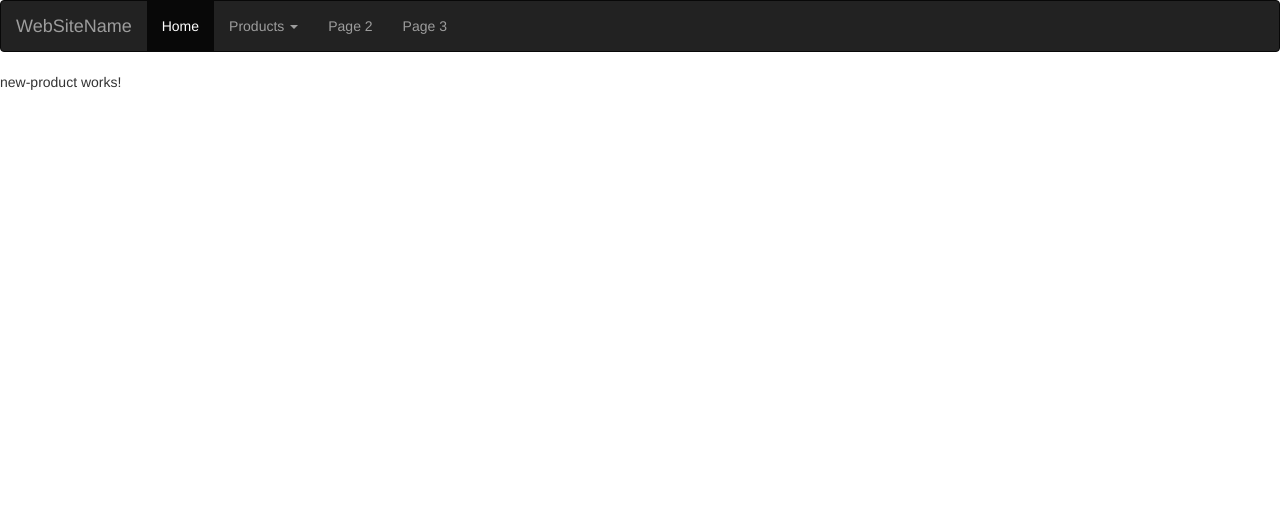
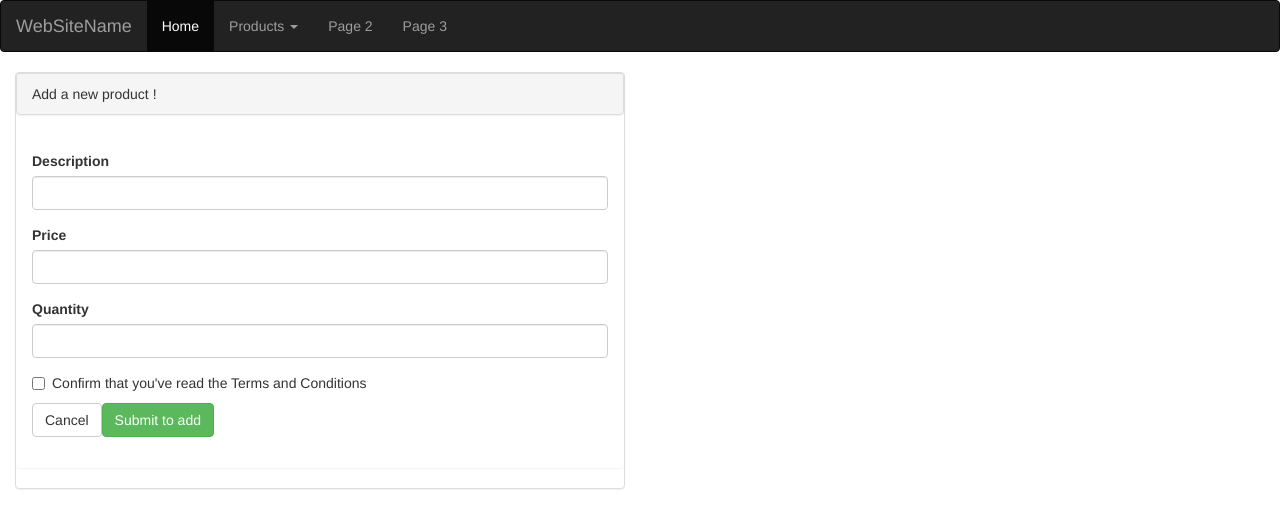
Before and after one commit to kwongoum/catalogueV1FrontAvitApp, an Angular app: page /new-product in a window 1280 px wide. Shown: the top 528 px of the page. Built offline with nearby package versions, Linux system fonts and the light colour scheme.

Commit message:
can add a new product from the front-end form to back end server. using post method of HttpClient. After adding the product, redirection done to products 's page to find any product.

```diff
--- a/src/app/app.module.ts
+++ b/src/app/app.module.ts
@@ -6,6 +6,7 @@ import { AppComponent } from './app.component';
 import { ProductsComponent } from './products/products.component';
 import { NewProductComponent } from './new-product/new-product.component';
 import {HttpClientModule} from '@angular/common/http';
+import {FormsModule} from '@angular/forms';
 
 @NgModule({
   declarations: [
@@ -15,7 +16,7 @@ import {HttpClientModule} from '@angular/common/http';
   ],
   imports: [
     BrowserModule,
-    AppRoutingModule, HttpClientModule,
+    AppRoutingModule, HttpClientModule, FormsModule
 
   ],
   providers: [],
--- a/src/app/new-product/new-product.component.html
+++ b/src/app/new-product/new-product.component.html
@@ -1 +1,52 @@
-<p>new-product works!</p>
+<div class ="col-md-6 col-sm-6 col col-xs-12">
+  <div class="panel panel-default" >
+  <div class= "panel panel panel-heading"> Add a new product !</div>
+    <div class="panel panel-body">
+
+    <form #f="ngForm" (ngSubmit)="onAddProduct(f.value)">
+      <fieldset>
+
+
+        <!--- Description Block --->
+        <div class="form-group">
+          <label >Description</label>
+          <input  class ="form-control" type="text"
+                 id="input_description"
+                 name ="description" ngModel="">
+        </div>
+
+        <!---  price Block --->
+        <div class="form-group">
+          <label >Price</label>
+          <input  class = "form-control"type="number"
+                 id="input_price"
+                 name ="price" ngModel="">
+        </div>
+          <div  class="form-group">
+              <label> Quantity</label>
+            <input  class ="form-control" type="number"
+                   id = "input_quantity"
+                   name="quantity"
+                    ngModel="">
+          </div>
+
+
+
+        <!--- Terms and conditions Block --->
+        <div class="form-group checkbox">
+          <label>
+            <input type="checkbox"> Confirm that you've read the Terms and
+            Conditions
+          </label>
+        </div>
+
+        <!--- Buttons Block --->
+        <div class="form-group">
+          <button type="reset" class="btn btn-default">Cancel</button>
+          <button type="submit" class="btn btn-success">Submit to add </button>
+        </div>
+      </fieldset>
+    </form>
+    </div>
+  </div>
+</div>
--- a/src/app/new-product/new-product.component.ts
+++ b/src/app/new-product/new-product.component.ts
@@ -1,4 +1,6 @@
 import { Component, OnInit } from '@angular/core';
+import {CatalogueService} from '../services/catalogue.service';
+import {Router} from '@angular/router';
 
 @Component({
   selector: 'app-new-product',
@@ -7,9 +9,21 @@ import { Component, OnInit } from '@angular/core';
 })
 export class NewProductComponent implements OnInit {
 
-  constructor() { }
+  constructor(private catalogueService:CatalogueService, private router:Router) { }
 
   ngOnInit() {
   }
 
+  onAddProduct(data: any) {
+    //console.log(value);
+    this.catalogueService.saveRessourceService("http://localhost:8080/products/",data)
+      .subscribe(result=>{
+        console.log(result);
+        this.router.navigateByUrl("/products");
+
+      }, error =>  {
+        console.log(error);
+      })
+
+  }
 }
--- a/src/app/products/products.component.html
+++ b/src/app/products/products.component.html
@@ -3,12 +3,14 @@
   <div class = "panel-heading"> LIST OF PRODUCTS </div>
     <div class ="panel-body">
 
-      <button class=" btn btn-primary" (click)="onClickGetProduct()"> click to view products</button> <br/>
+      <button class=" btn btn-primary" (click)="onGetProduct()"> click to view products</button> <br/>
     </div>
+     OR <br/>
     <div>
-      <form>
-        <input type="text" name="name_input_search" id="id_search_product" />
-        <input type="submit" value="Search" />
+      <form #f ="ngForm" (ngSubmit)="onSearch(f.value)" >
+        <label > &nbsp;&nbsp; enter a specific keyword: </label>
+        <input type="text" name="name_input_search" ngModel />
+        <button type ="onSubmit" class="btn btn-primary"> <span class="glyphicon glyphicon-search">  Search</span></button>
       </form>
     </div>
 
@@ -26,6 +28,9 @@
 <td>{{p.description}}</td>
 <td>{{p.price|currency}}</td>
 <td>{{p.quantity}}</td>
+  <td><a type ="button" class ="btn btn-danger list-inline" (click)="onDeleteProduct(p)"> Delete</a></td>
+  <td><a type ="button" class ="btn btn-default"
+         (click)="onEditProduct(p)"> Edit</a></td>
 
 </tr>
 
--- a/src/app/products/products.component.ts
+++ b/src/app/products/products.component.ts
@@ -1,6 +1,8 @@
 import { Component, OnInit } from '@angular/core';
 
 import {CatalogueService} from '../services/catalogue.service';
+import {valueReferenceToExpression} from '@angular/compiler-cli/src/ngtsc/annotations/src/util';
+
 
 @Component({
   selector: 'app-products',
@@ -13,6 +15,8 @@ export class ProductsComponent implements OnInit {
   public currentPage: number=0;
   public totalPages :  number;
   public totalpagesArray:Array<number>;
+  private currentkeyWord: string;
+  private form: any;
   constructor(  private catalogueService:CatalogueService ) { }
 
   ngOnInit() {
@@ -20,7 +24,7 @@ export class ProductsComponent implements OnInit {
 
 
 
-   public  onClickGetProduct(){
+   public  onGetProduct(){
     this.catalogueService.getProductsService(this.currentPage,this.size)
      .subscribe(data=>{
        this.listproducts=data;
@@ -33,8 +37,45 @@ export class ProductsComponent implements OnInit {
   }
 
 
-  onPageProducts(i: number) {
-    this.currentPage =i;
-    this.onClickGetProduct();
+
+
+  public  GetProductbyKeyWord( keyWord: string){
+
+    this.catalogueService. getProductByKeywordService( keyWord, this.currentPage,this.size)
+      .subscribe(data=>{
+        this.listproducts=data;
+        this.totalPages=data["page"].totalPages;
+        this.totalpagesArray = new Array<number>(this.totalPages);
+
+      }, err =>{
+        console.log(err);
+      })
+  }
+
+
+  onSearch(form: any) {
+//console.log(value.name_input_search);
+    this.form=form;
+    this.currentPage=0;
+this.currentkeyWord=form.name_input_search;
+this.GetProductbyKeyWord(this.currentkeyWord);
+  }
+  onPageProducts(j: number) {
+    this.currentPage =j;
+    this.GetProductbyKeyWord(this.currentkeyWord);
+  }
+
+  onDeleteProduct(p) {
+    this.catalogueService.deleteProductService(p._links.self.href)
+      .subscribe(data=>{
+         this.onSearch(this.form);
+
+      }, err =>{
+        console.log(err);
+      })
+  }
+
+  onEditProduct(p: any) {
+
   }
 }
--- a/src/app/services/catalogue.service.ts
+++ b/src/app/services/catalogue.service.ts
@@ -2,6 +2,8 @@ import { Injectable } from '@angular/core';
 import {HttpClient} from '@angular/common/http';
 import {Observable} from 'rxjs';
 import {ProductsComponent} from '../products/products.component';
+import {catchError} from 'rxjs/operators';
+import {getIifeBody} from '@angular/compiler-cli/ngcc/src/host/esm5_host';
 
 @Injectable({
   providedIn: 'root'
@@ -10,10 +12,23 @@ export class CatalogueService {
 public host: String = "http://localhost:8080";
 
 
+
   constructor( private httpClient: HttpClient) { }
 
    public getProductsService(p: number,s:number):Observable<any> {
     return this.httpClient.get(this.host+"/products?page="+p+"&size="+s);
   }
 
+  public getProductByKeywordService(keyWord: string, p: number,s:number):Observable<any> {
+    return this.httpClient.get(this.host+"/products/search//byDescriptionPage?keyWord="+keyWord+"&page="+p+"&size="+s);
+  }
+
+  public deleteProductService(url){
+    return this.httpClient.delete<void>(url);
+  }
+
+  public saveRessourceService(url: string , data:any){
+    return  this.httpClient.post(url, data);
+
+  }
 }
```
